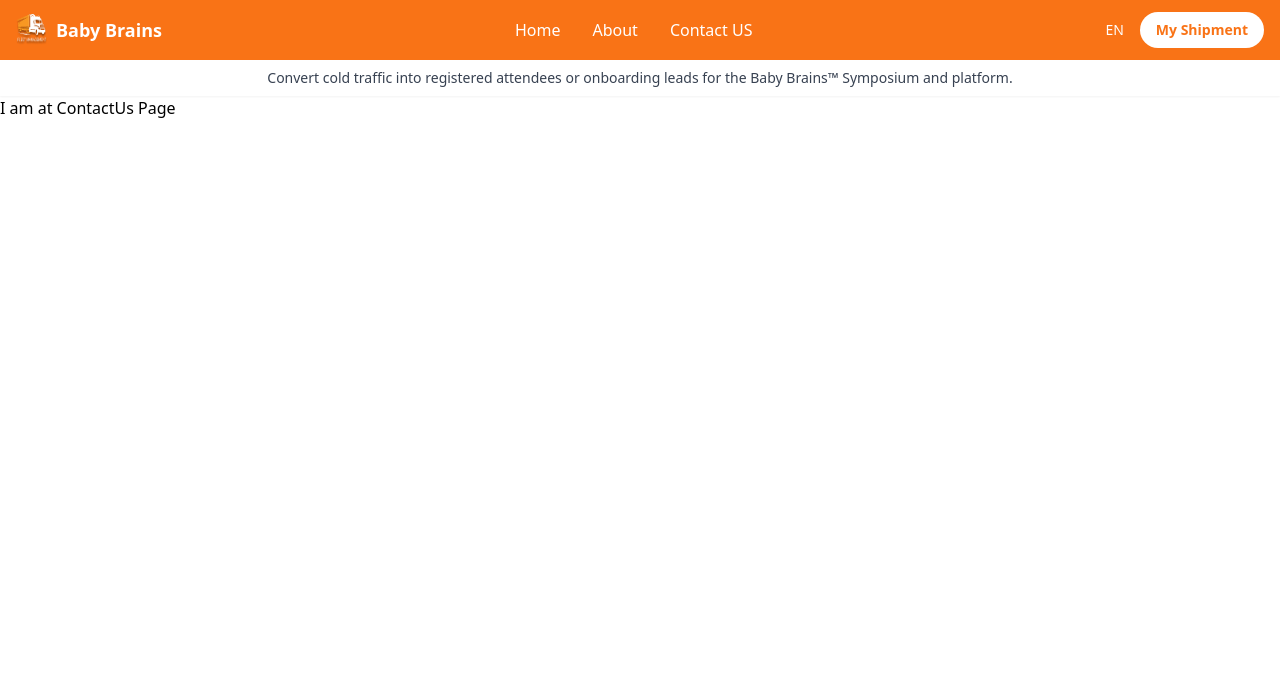
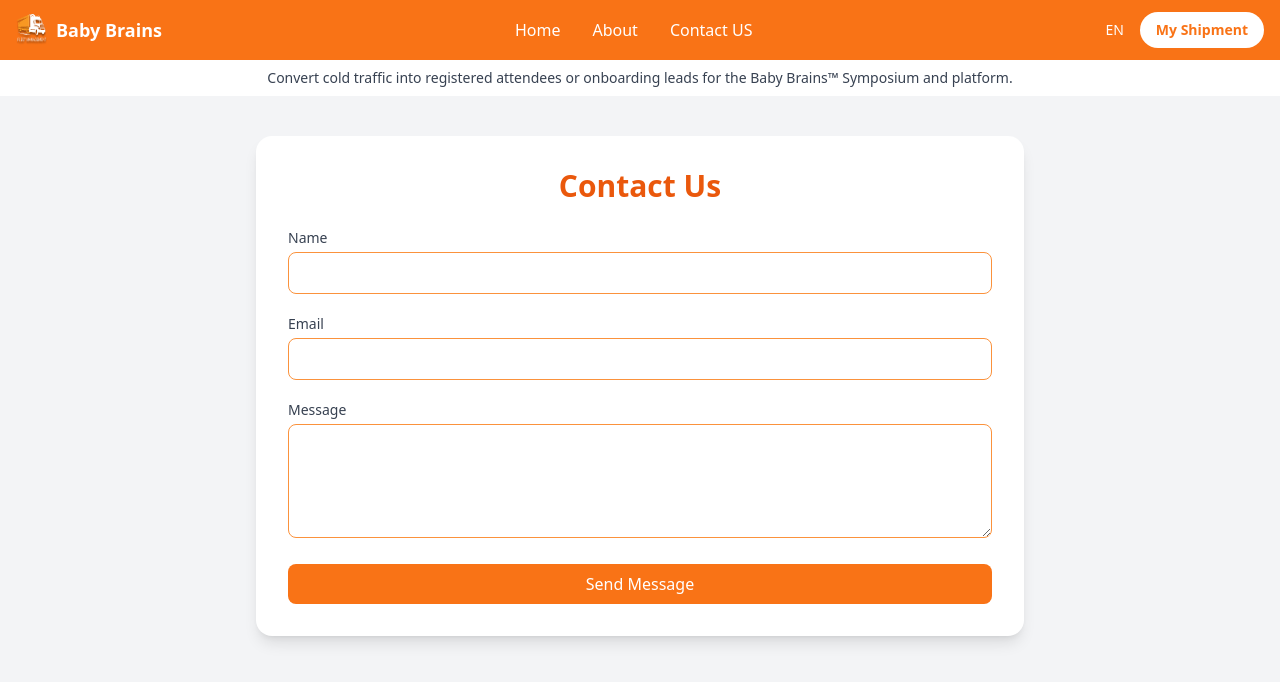
Before and after one commit to Ruba24/Tailwind-Practice, a React (Vite) app: page /contact-us in a window 1280 px wide. Shown: the top 682 px of the page. Built offline with nearby package versions, Linux system fonts and the light colour scheme.

Commit message:
About and Contactus addition

```diff
--- a/src/Pages/About.jsx
+++ b/src/Pages/About.jsx
@@ -1,9 +1,22 @@
-import React from 'react'
+import React from "react";
 
 const About = () => {
   return (
-    <div>I am at About Page</div>
-  )
-}
+    <div className="min-h-screen bg-gray-100 px-4 py-10">
+      <div className="max-w-4xl mx-auto bg-white p-8 rounded-2xl shadow-lg">
+        <h1 className="text-3xl font-bold text-orange-600 mb-6 text-center">About Us</h1>
+        <p className="text-gray-700 text-lg leading-relaxed">
+          Welcome to our website! We are passionate about building simple and elegant web applications that are easy to use and visually appealing. Our team is dedicated to delivering high-quality digital experiences with a focus on performance, accessibility, and modern design.
+        </p>
+        <p className="text-gray-700 text-lg leading-relaxed mt-4">
+          This platform is created as part of a learning journey to explore and demonstrate frontend and backend technologies, particularly using React, Tailwind CSS, and modern routing tools like React Router.
+        </p>
+        <p className="text-gray-700 text-lg leading-relaxed mt-4">
+          We hope you find our project useful, visually pleasant, and a small glimpse into what we aim to build in the future.
+        </p>
+      </div>
+    </div>
+  );
+};
 
-export default About
+export default About;
--- a/src/Pages/ContactUs.jsx
+++ b/src/Pages/ContactUs.jsx
@@ -1,9 +1,80 @@
-import React from 'react'
+import React, { useState } from "react";
 
 const ContactUs = () => {
+  const [formData, setFormData] = useState({
+    name: "",
+    email: "",
+    message: ""
+  });
+
+  const handleChange = (e) => {
+    setFormData((prev) => ({
+      ...prev,
+      [e.target.name]: e.target.value
+    }));
+  };
+
+  const handleSubmit = (e) => {
+    e.preventDefault();
+    // TODO: Implement form submission (e.g. email or API)
+    console.log("Form submitted:", formData);
+    alert("Thank you for contacting us!");
+  };
+
   return (
-    <div>I am at ContactUs Page</div>
-  )
-}
+    <div className="min-h-screen bg-gray-100 px-4 py-10">
+      <div className="max-w-3xl mx-auto bg-white p-8 rounded-2xl shadow-lg">
+        <h1 className="text-3xl font-bold text-orange-600 mb-6 text-center">Contact Us</h1>
+        <form onSubmit={handleSubmit} className="space-y-5">
+          <div>
+            <label htmlFor="name" className="block text-sm font-medium text-gray-700">
+              Name
+            </label>
+            <input
+              name="name"
+              type="text"
+              required
+              value={formData.name}
+              onChange={handleChange}
+              className="mt-1 w-full px-4 py-2 border border-orange-400 rounded-lg focus:outline-none focus:ring-2 focus:ring-orange-400"
+            />
+          </div>
+          <div>
+            <label htmlFor="email" className="block text-sm font-medium text-gray-700">
+              Email
+            </label>
+            <input
+              name="email"
+              type="email"
+              required
+              value={formData.email}
+              onChange={handleChange}
+              className="mt-1 w-full px-4 py-2 border border-orange-400 rounded-lg focus:outline-none focus:ring-2 focus:ring-orange-400"
+            />
+          </div>
+          <div>
+            <label htmlFor="message" className="block text-sm font-medium text-gray-700">
+              Message
+            </label>
+            <textarea
+              name="message"
+              rows="4"
+              required
+              value={formData.message}
+              onChange={handleChange}
+              className="mt-1 w-full px-4 py-2 border border-orange-400 rounded-lg focus:outline-none focus:ring-2 focus:ring-orange-400"
+            ></textarea>
+          </div>
+          <button
+            type="submit"
+            className="w-full bg-orange-500 text-white py-2 rounded-lg hover:bg-orange-600 transition duration-200"
+          >
+            Send Message
+          </button>
+        </form>
+      </div>
+    </div>
+  );
+};
 
-export default ContactUs
+export default ContactUs;
```
